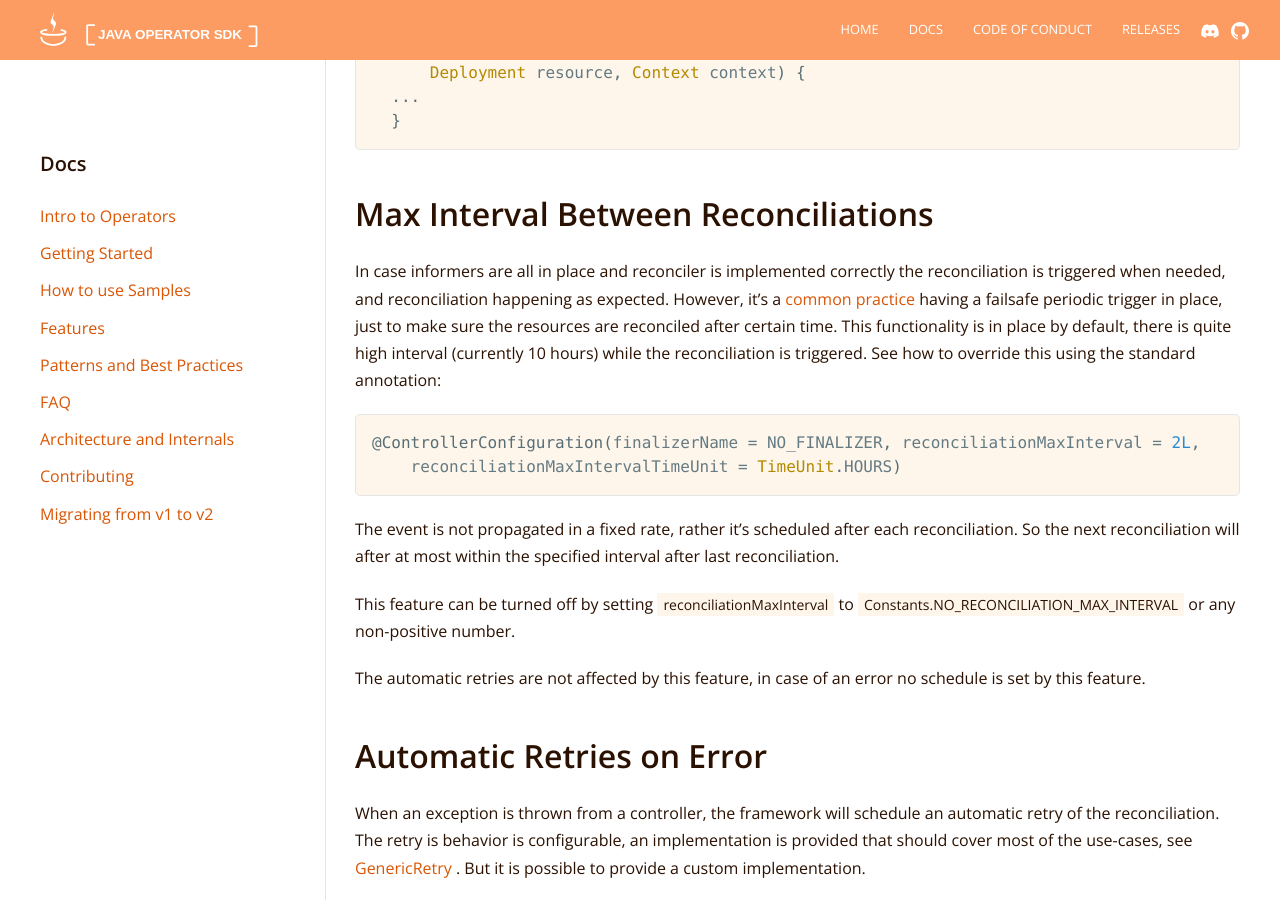
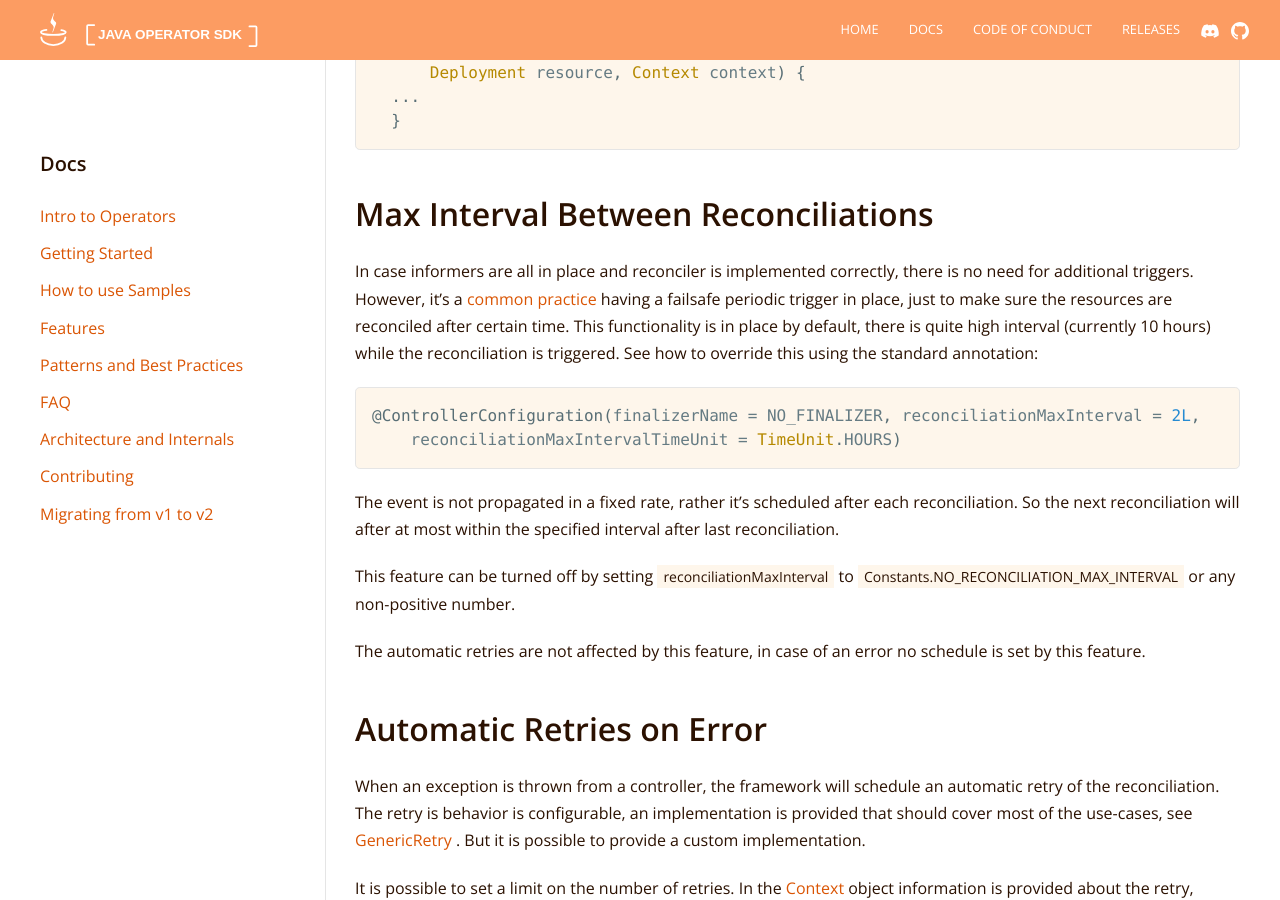
Before and after one commit to operator-framework/java-operator-sdk, a Jekyll site: the page built from docs/documentation/features.md, in a window 1280 px wide and 900 px high, scrolled down 5148 px. Built offline with Jekyll 4.4.1, drawn with Linux system fonts in a browser that asks for light colours; nearby versions of some CDN libraries.

Commit message:
docs: improved wording

```diff
--- a/docs/documentation/features.md
+++ b/docs/documentation/features.md
@@ -224,8 +224,9 @@
 
 ## Max Interval Between Reconciliations
 
-In case informers are all in place and reconciler is implemented correctly the reconciliation is triggered when needed,
-and reconciliation happening as expected. However, it's a [common practice](https://github.com/java-operator-sdk/java-operator-sdk/issues/848#issuecomment-1016419966) having a failsafe periodic trigger in place,
+In case informers are all in place and reconciler is implemented correctly, there is no need for additional triggers.
+However, it's a [common practice](https://github.com/java-operator-sdk/java-operator-sdk/issues/848#issuecomment-1016419966)
+having a failsafe periodic trigger in place,
 just to make sure the resources are reconciled after certain time. This functionality is in place by default, there
 is quite high interval (currently 10 hours) while the reconciliation is triggered. See how to override this using
 the standard annotation:
```
